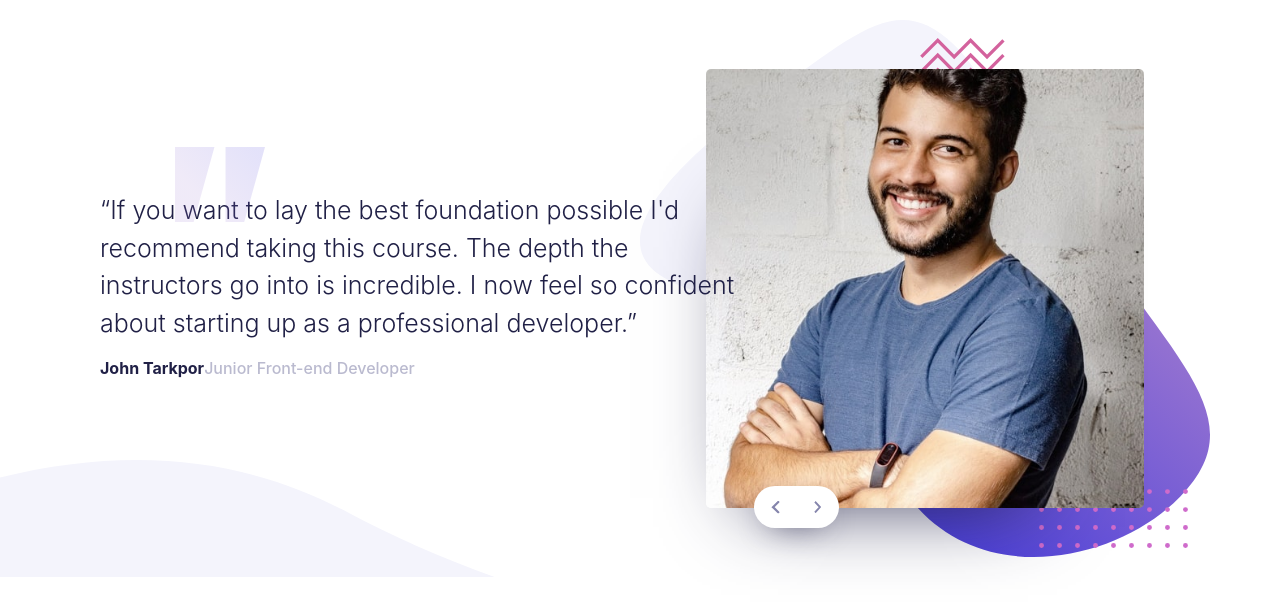
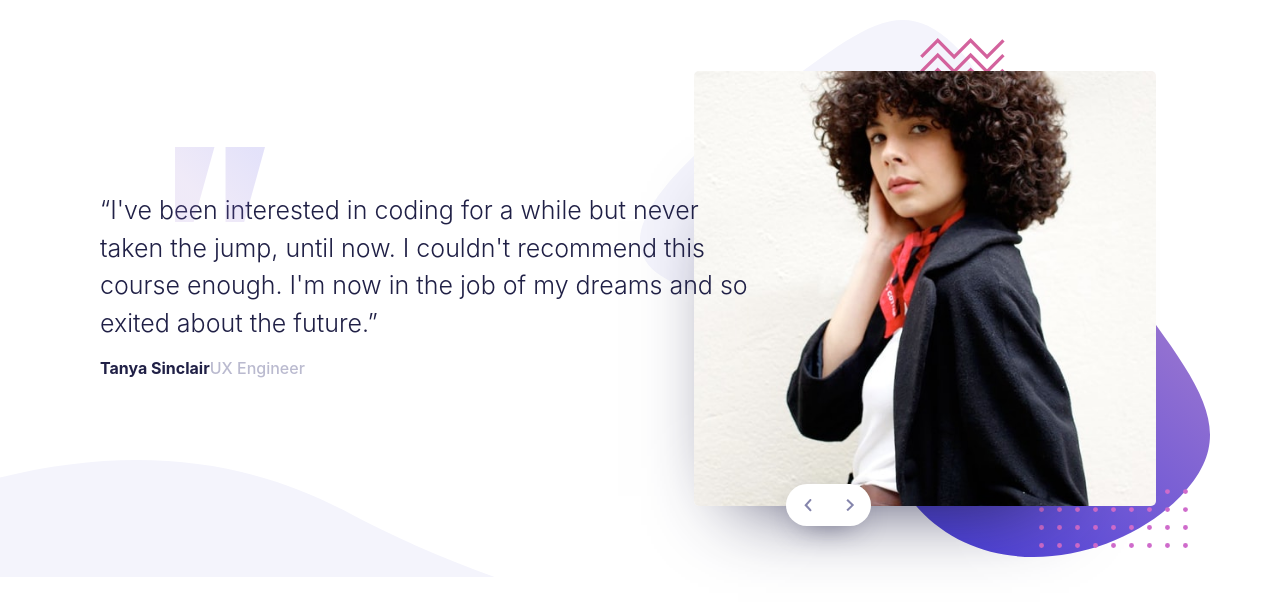
Before and after one commit to Mohamad-Ilham-Ramadhan/coding-bootcamp-testimonials-slider, a React app: page / in a window 1280 px wide. Shown: the top 602 px of the page. Built offline with nearby package versions, Linux system fonts and the light colour scheme; a web font is replaced by a local one.

Commit message:
fix figure image using background-image for image which are not square

```diff
--- a/src/components/App.js
+++ b/src/components/App.js
@@ -8,9 +8,21 @@ import { fakeDatabase as database } from "../fakeAPI";
 
 export default function App() {
   const [users, setUsers] = useState(null);
-  const [user, setUser] = useState(null);
+  const [sliderUser, setSliderUser] = useState(null);
 
-  useEffect(() => {}, []);
+  useEffect(() => {
+    setUsers(database.users);
+  }, []);
+
+  useEffect(() => {
+    if (users != null) {
+      setSliderUser(users[1]);
+    }
+  }, [users]);
+
+  function handleClick(e) {
+    alert("ilham ramadhan");
+  }
   return (
     <section className="container">
       <article className="slider">
@@ -18,15 +30,14 @@ export default function App() {
           <div className="slider__quotes">
             <img className="slider__bg slider__bg--quotes" src={bgQuotes} />
             <q className="slider__quotes__text">
-              If you want to lay the best foundation possible I'd recommend
-              taking this course. The depth the instructors go into is
-              incredible. I now feel so confident about starting up as a
-              professional developer.
+              {sliderUser ? sliderUser.testimonial : ""}
             </q>
             <p className="slider__quotes__author">
-              <span className="slider__quotes__author__name">John Tarkpor</span>
+              <span className="slider__quotes__author__name">
+                {sliderUser ? sliderUser.fullname : "anonymous"}
+              </span>
               <span className="slider__quotes__author__occupation">
-                Junior Front-end Developer
+                {sliderUser ? sliderUser.occupation : "unknown"}
               </span>
             </p>
           </div>
@@ -35,17 +46,26 @@ export default function App() {
         <div className="slider__item slider__item--figure">
           <figure className="slider__figure">
             <img className="slider__bg slider__bg--figure" src={bgPattern} />
-            <div className="wrapper --relative">
-              <img
+            <div className="slider__figure__wrapper">
+              <div
                 className="slider__figure__img"
-                src={authorFigure}
-                alt="author figure"
-              />
+                style={{
+                  backgroundImage: `url('${
+                    sliderUser ? sliderUser.image : null
+                  }')`,
+                }}
+              ></div>
               <div className="slider__controls">
-                <button className="slider__controls__btn slider__controls__btn--prev">
+                <button
+                  onClick={handleClick}
+                  className="slider__controls__btn slider__controls__btn--prev"
+                >
                   <img src={iconPrev} alt="" />
                 </button>
-                <button className="slider__controls__btn slider__controls__btn--next">
+                <button
+                  onClick={handleClick}
+                  className="slider__controls__btn slider__controls__btn--next"
+                >
                   <img src={iconNext} alt="" />
                 </button>
               </div>
--- a/src/fakeAPI.js
+++ b/src/fakeAPI.js
@@ -1,6 +1,7 @@
 import { v4 as uuid } from "uuid";
 import imageJohn from "./images/image-john.jpg";
 import imageTanya from "./images/image-tanya.jpg";
+import imageIlham from "./images/image-ilham.jpg";
 const fakeDatabase = {
   users: [
     {
@@ -19,6 +20,14 @@ const fakeDatabase = {
       testimonial:
         "I've been interested in coding for a while but never taken the jump, until now. I couldn't recommend this course enough. I'm now in the job of my dreams and so exited about the future.",
     },
+    {
+      id: uuid(),
+      image: imageIlham,
+      fullname: "Mohamad Ilham Ramadhan",
+      occupation: "Junior Front-end Developer",
+      testimonial:
+        "Saya sangat tertarik dalam dunia pemrograman sampai saya menentukan ingin menjadi front-end web developer. Kursus ini sangat membantu saya menggapai keinginan tersebut dengan penjelasan yang mudah dimengerti dan materi yang komprehensif membuat saya cepat menjadi mahir dalam bidang front-end web development yang akhirnya membantu saya mendapatkan pekerjaan pertama saya.",
+    },
   ],
 };
 
--- a/src/style.scss
+++ b/src/style.scss
@@ -47,17 +47,22 @@ body {
     justify-content: center;
     align-items: center;
   }
-  .wrapper {
+  .slider__figure__wrapper {
     position: absolute;
-    width: 100%;
+    width: 81%;
+    height: 81%;
     display: flex;
     justify-content: center;
     align-items: center;
   }
   .slider__figure .slider__figure__img {
-    width: 77%;
+    width: 100%;
+    height: 100%;
     border-radius: 5px;
     box-shadow: -36px 70px 80px -80px rgba(32, 32, 70, 1);
+    background-image: url("./images/image-john.jpg");
+    background-size: cover;
+    background-position: center center;
   }
   .slider__controls {
     width: 85px;
```
Also changed, not shown: index.html (+2 -6 lines), src/images/image-amai-mask.png (added), src/images/image-ilham.jpg (added), 5 other files (tests, documents, lock files or other folders).
